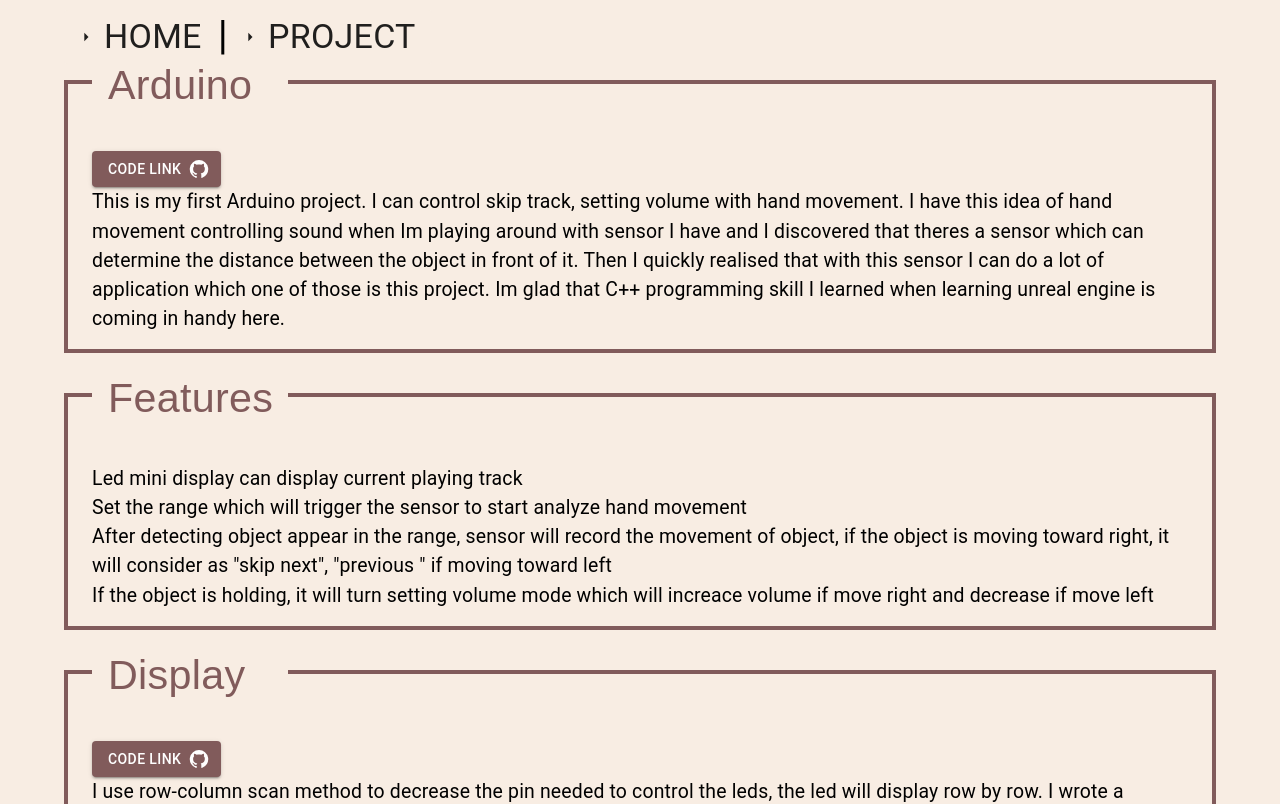
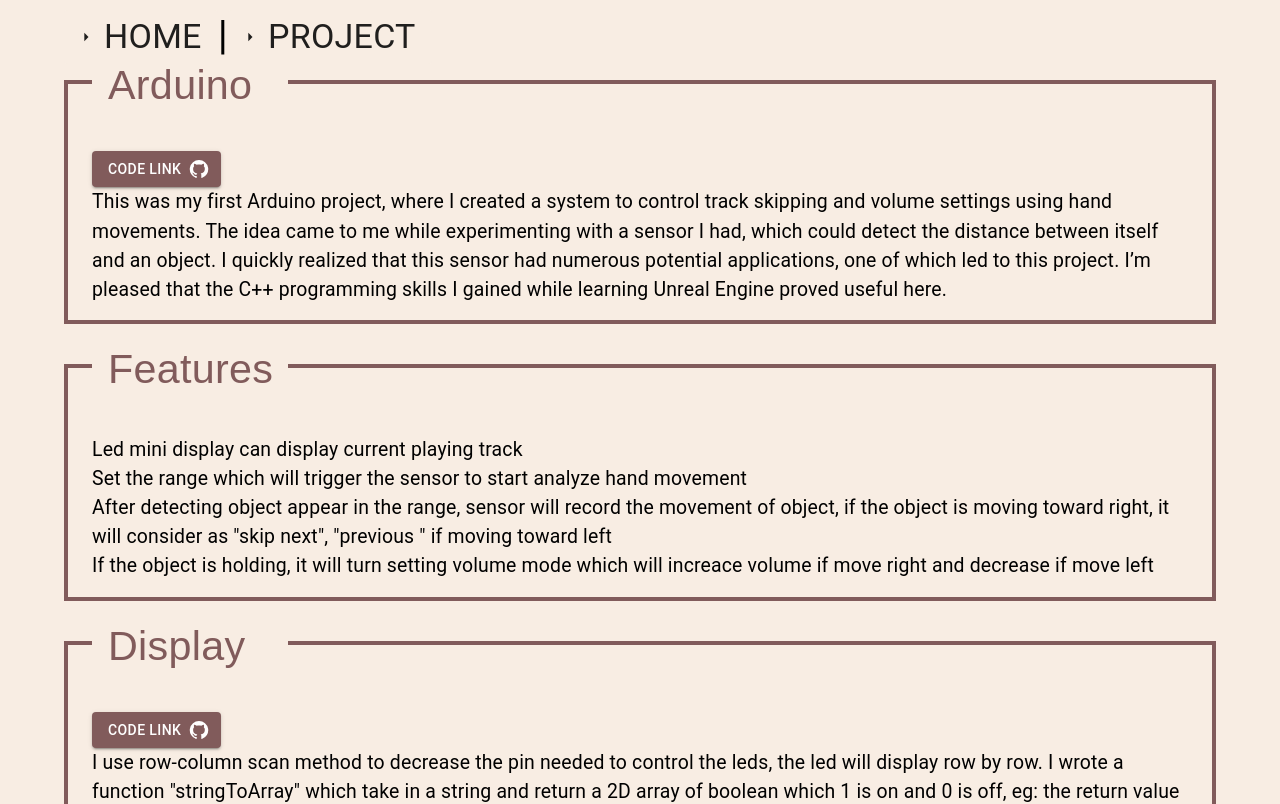
Before and after one commit to ItsMeNengYi/portfolio, a Next.js app: page /project/arduino in a window 1280 px wide. Shown: the top 804 px of the page. Built offline with nearby package versions, Linux system fonts and the light colour scheme.

Commit message:
update new project

```diff
--- a/src/pages/project/arduino.js
+++ b/src/pages/project/arduino.js
@@ -36,7 +36,7 @@ export default function Arduino() {
                     <YoutubeVideo src="P_-oD3pWcM0"/>
                     <GitButton url="https://github.com/ItsMeNengYi/Arduino/tree/main/Bluetooth"/>
                     <Typography>
-                    This is my first Arduino project. I can control skip track, setting volume with hand movement. I have this idea of hand movement controlling sound when Im playing around with sensor I have and I discovered that theres a sensor which can determine the distance between the object in front of it. Then I quickly realised that with this sensor I can do a lot of application which one of those is this project. Im glad that C++ programming skill I learned when learning unreal engine is coming in handy here.
+                    This was my first Arduino project, where I created a system to control track skipping and volume settings using hand movements. The idea came to me while experimenting with a sensor I had, which could detect the distance between itself and an object. I quickly realized that this sensor had numerous potential applications, one of which led to this project. I’m pleased that the C++ programming skills I gained while learning Unreal Engine proved useful here.
                     </Typography>
                 </BorderCard>
                 <BorderCard>
```
Also changed, not shown: src/pages/project/hexapod.js (+1 -0 lines).
